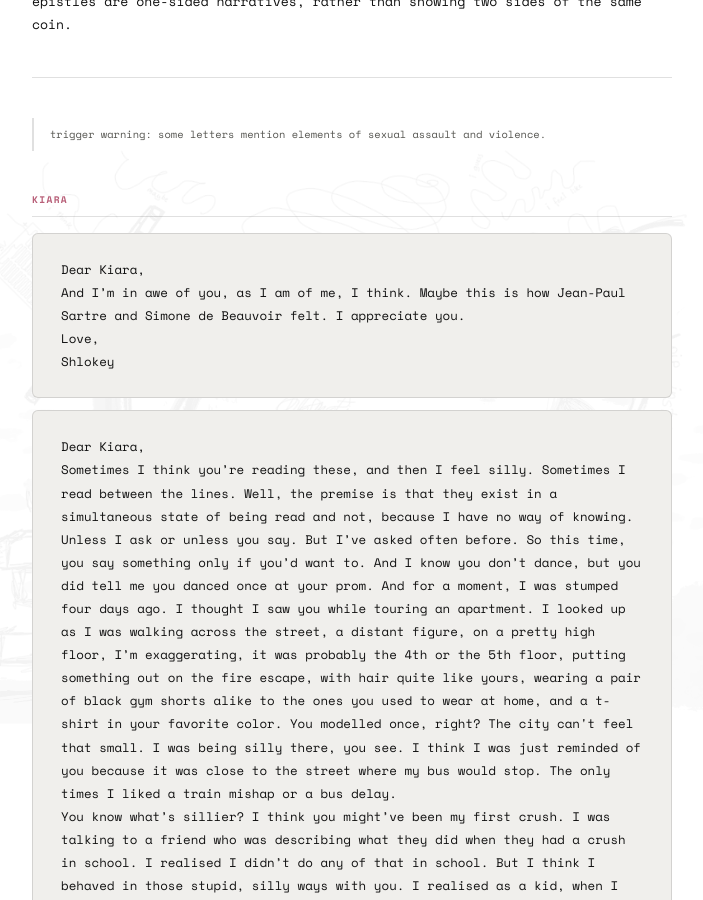
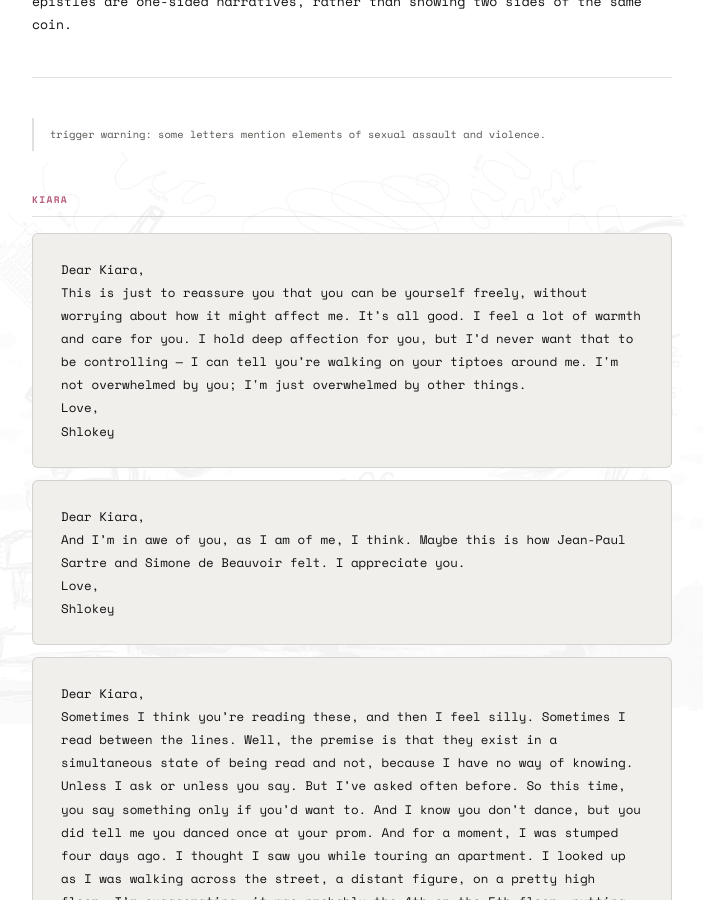
Before and after one commit to shlokamohanty/i-write-sometimes, a Jekyll site: the page built from _posts/2026-03-20-letter.md, in a window 1280 px wide and 900 px high, scrolled down 674 px. Shown: the whole window, without its empty margins (288-991 px from the left). Built offline with Jekyll 4.4.1, drawn with Linux system fonts in a browser that asks for light colours; some web fonts are replaced.

Commit message:
vdsdvs
ssfsf

```diff
--- a/_posts/2026-03-20-letter.md
+++ b/_posts/2026-03-20-letter.md
@@ -29,6 +29,11 @@ Keep in mind, while reading these, that the letters show my perspective of my fe
 
 <div class="letter-section">
 <span class="letter-to">kiara</span>
+<div class="letter-block">Dear Kiara,
+This is just to reassure you that you can be yourself freely, without worrying about how it might affect me. It’s all good. I feel a lot of warmth and care for you. I hold deep affection for you, but I’d never want that to be controlling — I can tell you’re walking on your tiptoes around me. I'm not overwhelmed by you; I'm just overwhelmed by other things.
+Love,
+Shlokey
+</div>
 <div class="letter-block">Dear Kiara,
 And I’m in awe of you, as I am of me, I think. Maybe this is how Jean-Paul Sartre and Simone de Beauvoir felt. I appreciate you.
 Love,
```
Also changed, not shown: _posts/.obsidian/workspace.json (+18 -18 lines).
